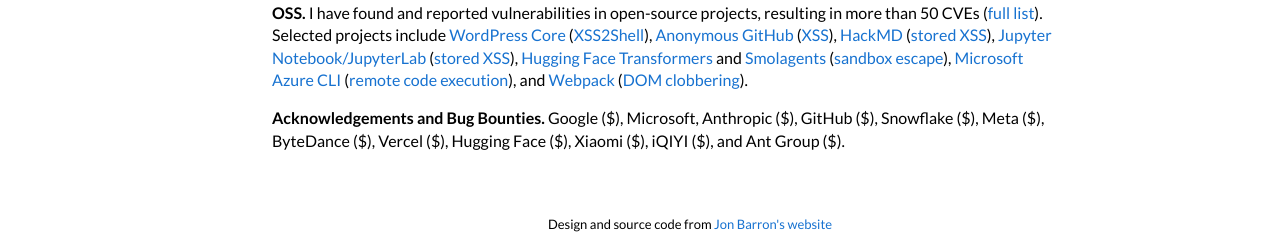
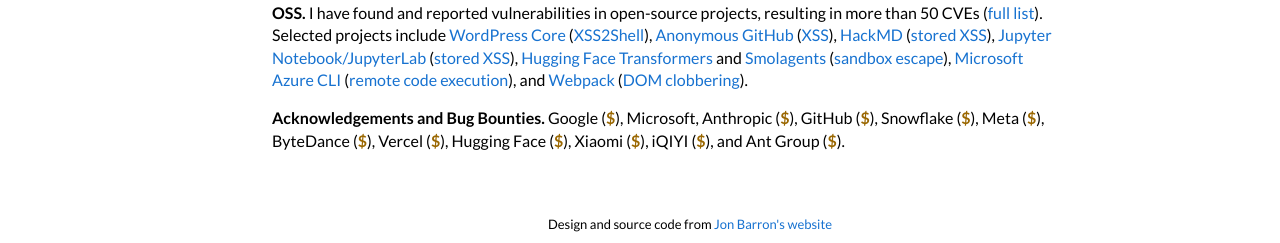
Before and after one commit to jackfromeast/jackfromeast.github.io, a Jekyll site: the page built from _posts/2026-09-17-Minnie.md, in a window 1280 px wide and 1400 px high, scrolled down 3596 px. Shown: the part 1154-1397 px from the top of the window. Built offline with Jekyll 4.4.1, drawn with Linux system fonts in a browser that asks for light colours; a style sheet for code colours, icons or effects is not loaded.

Commit message:
Highlight bounty markers in gold

```diff
--- a/_layouts/default.html
+++ b/_layouts/default.html
@@ -496,7 +496,7 @@
                 (<a href="https://github.com/advisories/GHSA-4vvj-4cpr-p986">DOM clobbering</a>).
               </p>
               <p style="margin-right: 5%;">
-                <strong>Acknowledgements and Bug Bounties.</strong> Google ($), Microsoft, Anthropic ($), GitHub ($), Snowflake ($), Meta ($), ByteDance ($), Vercel ($), Hugging Face ($), Xiaomi ($), iQIYI ($), and Ant Group ($).
+                <strong>Acknowledgements and Bug Bounties.</strong> Google (<span class="bounty-dollar">$</span>), Microsoft, Anthropic (<span class="bounty-dollar">$</span>), GitHub (<span class="bounty-dollar">$</span>), Snowflake (<span class="bounty-dollar">$</span>), Meta (<span class="bounty-dollar">$</span>), ByteDance (<span class="bounty-dollar">$</span>), Vercel (<span class="bounty-dollar">$</span>), Hugging Face (<span class="bounty-dollar">$</span>), Xiaomi (<span class="bounty-dollar">$</span>), iQIYI (<span class="bounty-dollar">$</span>), and Ant Group (<span class="bounty-dollar">$</span>).
               </p>
             </td>
           </tr>
--- a/style.scss
+++ b/style.scss
@@ -97,6 +97,11 @@ li {
 
 .services-list li {
   line-height: 1.2;
+}
+
+.bounty-dollar {
+  color: #9a6700;
+  font-weight: 700;
 }
 
 /* Image fade helpers */
```
